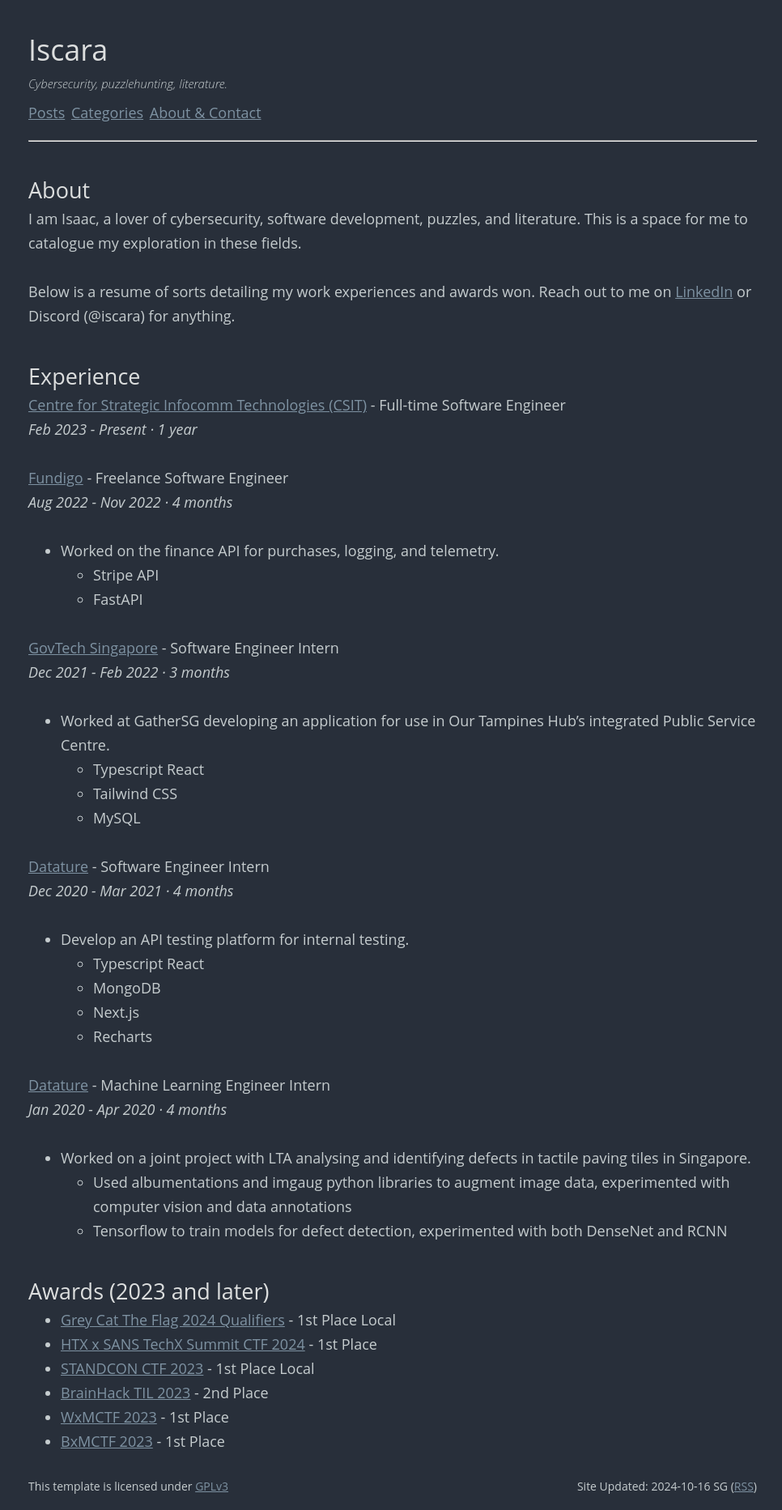
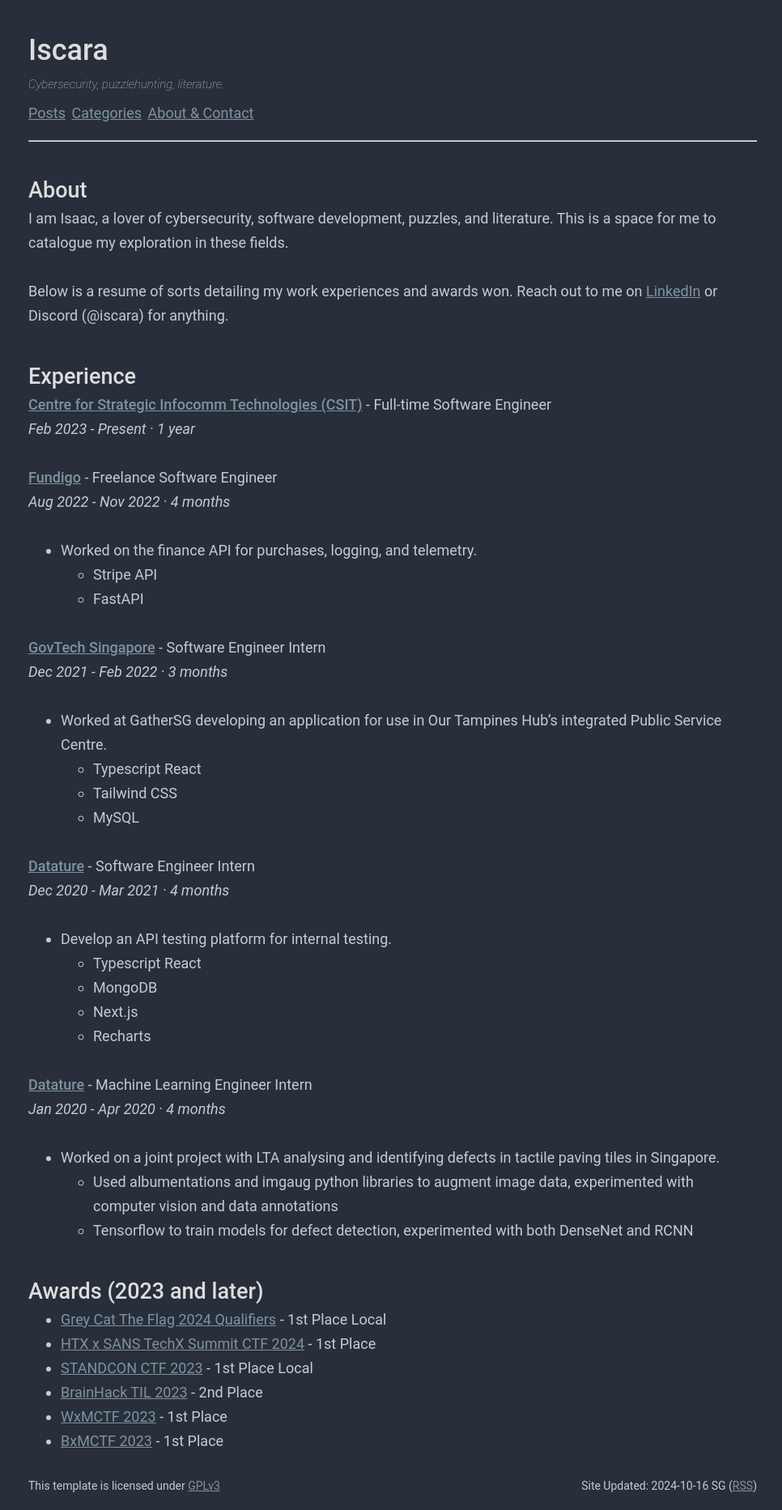
Before and after one commit to Iscaraca/Iscaraca.github.io, a Jekyll site: the page built from index.md, in a window 1280 px wide. Shown: the whole page at 81% size, without its empty margins (155-1121 px from the left). Built offline with Jekyll 4.4.1, drawn with Linux system fonts in a browser that asks for light colours.

Commit message:
feat: Change font

```diff
--- a/_sass/page.scss
+++ b/_sass/page.scss
@@ -8,7 +8,7 @@
 /* 01 Font family */
 
 body {
-  font-family: "Open Sans", "Roboto", "Arial", sans-serif;
+  font-family: "Roboto Mono", "Roboto", sans-serif;
 }
 
 /* 03 Spacing */
```
